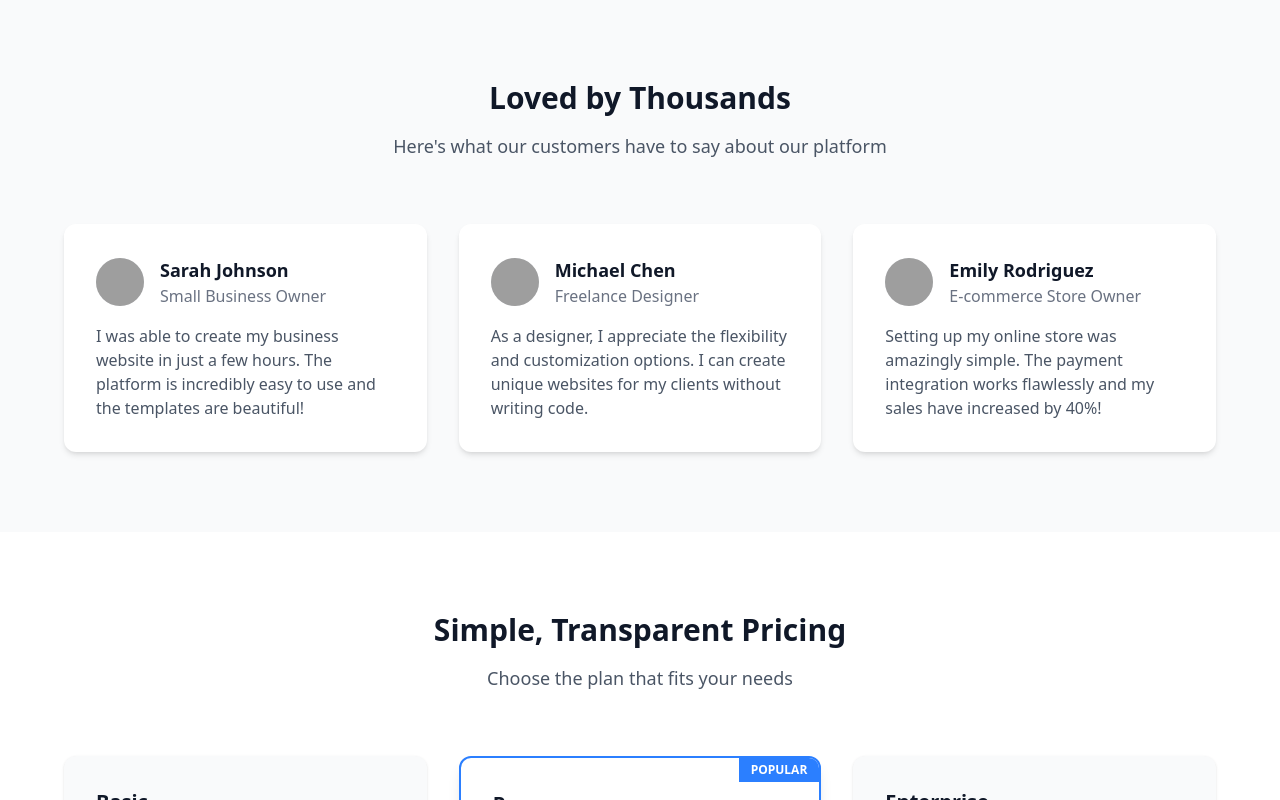
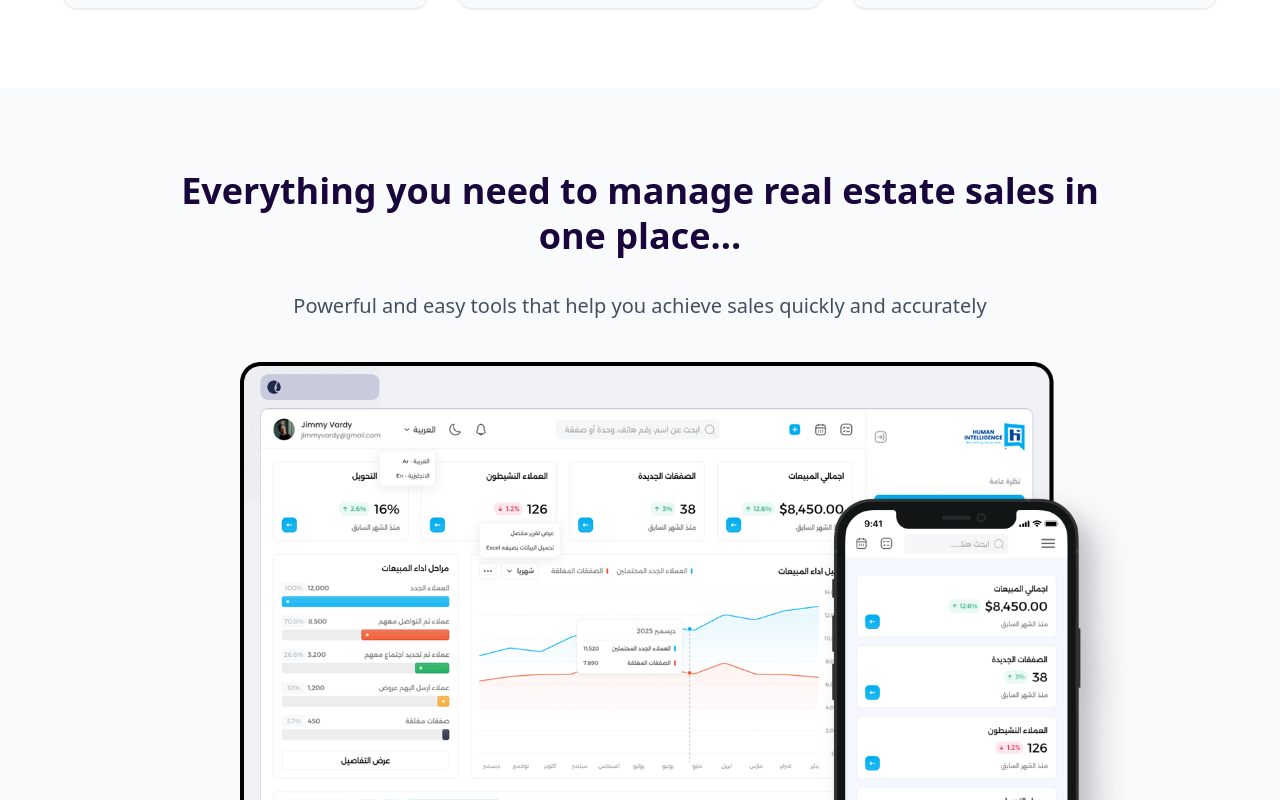
Before and after one commit to hi-solutions/crm-system-hiSolutions, a Next.js app: page /en in a window 1280 px wide. Shown: the part 1260-2060 px from the top of the page. Built offline with nearby package versions, Linux system fonts and the light colour scheme; grey boxes are pictures that could not be loaded.

Commit message:
manage real state section

```diff
--- a/src/app/[lang]/page.tsx
+++ b/src/app/[lang]/page.tsx
@@ -8,6 +8,8 @@ import {
   FaRegStar,
 } from "react-icons/fa";
 import { Params } from "./layout"; // Import the Params type from layout.tsx
+import ManagaSales from "@/components/home sections/ManagaSales";
+import Image from "next/image";
 
 export default async function Home({ params }: { params: Params }) {
   const { lang } = await params;
@@ -195,91 +197,23 @@ export default async function Home({ params }: { params: Params }) {
         </div>
       </section>
 
-      {/* Testimonials Section */}
-      <section className="py-20 bg-gray-50">
-        <div className="mx-auto px-4 md:px-10 lg:px-16">
-          <div className="text-center mb-16">
-            <h2 className="text-3xl font-bold text-gray-900 mb-4">
-              Loved by Thousands
-            </h2>
-            <p className="text-lg text-gray-600 max-w-2xl mx-auto">
-              Here&apos;s what our customers have to say about our platform
-            </p>
-          </div>
-
-          <div className="grid grid-cols-1 md:grid-cols-2 lg:grid-cols-3 gap-8">
-            {/* Testimonial 1 */}
-            <div className="bg-white p-8 rounded-xl shadow-md">
-              <div className="flex items-center mb-4">
-                <div className="w-12 h-12 rounded-full overflow-hidden mr-4 bg-gray-200">
-                  <img
-                    src="https://randomuser.me/api/portraits/women/17.jpg"
-                    alt="Customer"
-                    className="w-full h-full object-cover"
-                  />
-                </div>
-                <div>
-                  <h4 className="text-lg font-semibold text-gray-900">
-                    Sarah Johnson
-                  </h4>
-                  <p className="text-gray-500">Small Business Owner</p>
-                </div>
-              </div>
-              <p className="text-gray-600">
-                {
-                  "I was able to create my business website in just a few hours. The platform is incredibly easy to use and the templates are beautiful!"
-                }
-              </p>
-            </div>
-
-            {/* Testimonial 2 */}
-            <div className="bg-white p-8 rounded-xl shadow-md">
-              <div className="flex items-center mb-4">
-                <div className="w-12 h-12 rounded-full overflow-hidden mr-4 bg-gray-200">
-                  <img
-                    src="https://randomuser.me/api/portraits/men/32.jpg"
-                    alt="Customer"
-                    className="w-full h-full object-cover"
-                  />
-                </div>
-                <div>
-                  <h4 className="text-lg font-semibold text-gray-900">
-                    Michael Chen
-                  </h4>
-                  <p className="text-gray-500">Freelance Designer</p>
-                </div>
-              </div>
-              <p className="text-gray-600">
-                {
-                  "As a designer, I appreciate the flexibility and customization options. I can create unique websites for my clients without writing code."
-                }
-              </p>
-            </div>
-
-            {/* Testimonial 3 */}
-            <div className="bg-white p-8 rounded-xl shadow-md">
-              <div className="flex items-center mb-4">
-                <div className="w-12 h-12 rounded-full overflow-hidden mr-4 bg-gray-200">
-                  <img
-                    src="https://randomuser.me/api/portraits/women/54.jpg"
-                    alt="Customer"
-                    className="w-full h-full object-cover"
-                  />
-                </div>
-                <div>
-                  <h4 className="text-lg font-semibold text-gray-900">
-                    Emily Rodriguez
-                  </h4>
-                  <p className="text-gray-500">E-commerce Store Owner</p>
-                </div>
-              </div>
-              <p className="text-gray-600">
-                {
-                  "Setting up my online store was amazingly simple. The payment integration works flawlessly and my sales have increased by 40%!"
-                }
-              </p>
-            </div>
-          </div>
+      {/* manage real state Section */}
+      <section className="py-20 px-4 md:px-10 lg:px-16 bg-gray-50 relative flex flex-col items-center justify-center gap-10">
+        <div className="flex justify-center items-center">
+          <ManagaSales
+            title="Everything you need to manage real estate sales in one place..."
+            description="Powerful and easy tools that help you achieve sales quickly and accurately"
+          />
+        </div>
+        <div className="flex justify-center items-center w-full max-w-4xl mx-auto">
+          <Image
+            src="/images/manageMockup.png"
+            alt="Manage Real State"
+            width={1200}
+            height={600}
+            className="w-full h-auto object-contain transform translate-x-4 md:translate-x-12"
+            sizes="(max-width: 768px) 100vw, (max-width: 1200px) 90vw, 896px"
+          />
         </div>
       </section>
 
--- a/src/components/LangSwitcher/Navbar/Navbar.tsx
+++ b/src/components/LangSwitcher/Navbar/Navbar.tsx
@@ -50,7 +50,7 @@ export default function Navbar({
   // language flag rendering handled inside LanguageDropdown
 
   return (
-    <nav className="fixed top-0 left-0 right-0 z-50 bg-white ">
+    <nav className=" top-0 left-0 right-0 z-50 bg-white ">
       <div className=" px-4 md:px-10 lg:px-16 ">
         {/* <div className="max-w-7xl mx-auto lg:px-20 px-4 md:px-16"> */}
         <div className="flex items-center justify-between py-4">
--- /dev/null
+++ b/src/components/SectionHeader/SectionHeader.tsx
@@ -0,0 +1,52 @@
+import React from "react";
+import Tag from "../Tag/Tag";
+
+interface SectionHeaderProps {
+  tag?: {
+    title: string;
+    className?: string;
+  };
+  title: string;
+  description?: string;
+  linkText?: string;
+  className?: string;
+}
+
+const SectionHeader: React.FC<SectionHeaderProps> = ({
+  tag,
+  title,
+  description,
+  linkText,
+  className = "",
+}) => {
+  const containerStyles =
+    "flex flex-col items-center gap-4 md:gap-5 lg:gap-6 px-4 sm:px-6";
+  const titleDescriptionWrapperStyles =
+    "flex flex-col items-center justify-center gap-4 md:gap-6 lg:gap-8 text-center";
+
+  return (
+    <div className={`${containerStyles} ${className}`}>
+      {tag && <Tag title={tag.title} className={tag.className || ""} />}
+      <div className={titleDescriptionWrapperStyles}>
+        <h2 className="text-2xl sm:text-3xl md:text-3xl lg:text-4xl font-semibold text-[#18063C] leading-tight text-center">
+          {title}
+        </h2>
+        {description && (
+          <p className="text-base sm:text-md md:text-lg lg:text-xl font-medium text-[#425061] leading-relaxed max-w-3xl text-center">
+            {description}
+          </p>
+        )}
+      </div>
+      {linkText && (
+        <a
+          className="text-sm md:text-base font-medium text-[#0057FF] hover:underline transition-colors"
+          href="#"
+        >
+          {linkText}
+        </a>
+      )}
+    </div>
+  );
+};
+
+export default SectionHeader;
--- /dev/null
+++ b/src/components/Tag/Tag.tsx
@@ -0,0 +1,15 @@
+import React from "react";
+
+interface TagProps {
+  title: string;
+  className?: string;
+}
+
+const Tag: React.FC<TagProps> = ({ title, className = "" }) => {
+  const baseStyles =
+    "text-[#005FDA] text-base font-medium bg-[rgba(35,96,220,0.12)] px-3 py-2 rounded-md";
+
+  return <div className={`${baseStyles} ${className}`}>{title}</div>;
+};
+
+export default Tag;
--- /dev/null
+++ b/src/components/home sections/ManagaSales.tsx
@@ -0,0 +1,27 @@
+import React from "react";
+import SectionHeader from "../SectionHeader/SectionHeader";
+
+interface ManagaSalesProps {
+  title: string;
+  description: string;
+  linkText?: string;
+}
+
+const ManagaSales: React.FC<ManagaSalesProps> = ({
+  title,
+  description,
+  linkText,
+}) => {
+  return (
+    <section className="px-4 md:px-10 lg:px-16 relative flex flex-col items-center justify-center ">
+      <div>
+        <SectionHeader
+          title="Everything you need to manage real estate sales in one place..."
+          description="Powerful and easy tools that help you achieve sales quickly and accurately"
+        />
+      </div>
+    </section>
+  );
+};
+
+export default ManagaSales;
```
